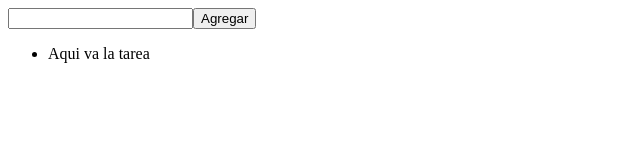
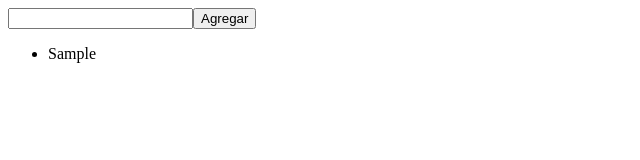
Before and after one commit to Danielalab/empezando-con-angular, an Angular app: page / in a window 1280 px wide. Both pictures are taken after typing "Sample" into the empty fields and a click on the button "Agregar". Shown: the top 160 px of the page, without its empty margins (0-640 px from the left). Built offline with nearby package versions, Linux system fonts and the light colour scheme.

Commit message:
adding input data (Task component)

```diff
--- a/src/app/components/list-tasks/list-tasks.component.html
+++ b/src/app/components/list-tasks/list-tasks.component.html
@@ -1,3 +1,3 @@
 <ul>
-  <app-task *ngFor="let taskObj of listTasks"></app-task>
+  <app-task [data]="taskObj" *ngFor="let taskObj of listTasks"></app-task>
 </ul>
--- a/src/app/components/task/task.component.html
+++ b/src/app/components/task/task.component.html
@@ -1 +1 @@
-<li>Aqui va la tarea</li>
+<li>{{ data.text }}</li>
--- a/src/app/components/task/task.component.ts
+++ b/src/app/components/task/task.component.ts
@@ -1,4 +1,5 @@
-import { Component, OnInit } from '@angular/core';
+import { Component, OnInit, Input } from '@angular/core';
+import { Task } from 'src/app/services/tasks.service';
 
 @Component({
   selector: 'app-task',
@@ -6,7 +7,7 @@ import { Component, OnInit } from '@angular/core';
   styleUrls: ['./task.component.css']
 })
 export class TaskComponent implements OnInit {
-
+  @Input() data: Task;
   constructor() { }
 
   ngOnInit(): void {
```
